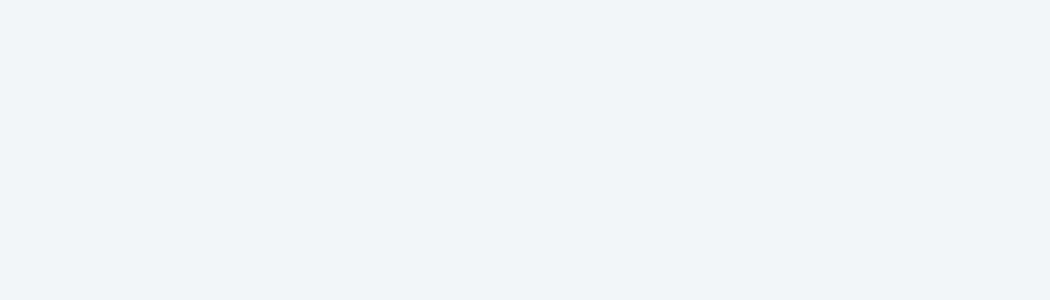
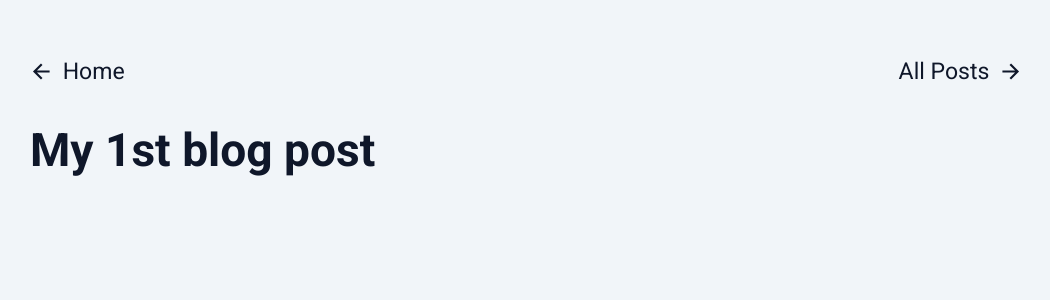
Before and after one commit to damiensedgwick/my-website, a Next.js app: page /posts/test-one in a window 1280 px wide. Shown: the top 300 px of the page, without its empty margins (114-1164 px from the left). Built offline with nearby package versions, Linux system fonts and the light colour scheme.

Commit message:
Data is passing to blog post pages

```diff
--- /dev/null
+++ b/src/components/BlogPost.tsx
@@ -0,0 +1,59 @@
+import { FC } from 'react';
+import Link from 'next/link';
+import { styled, theme } from '../../stitches.config';
+
+import { IoArrowBackSharp, IoArrowForwardSharp } from 'react-icons/io5';
+
+const Layout = styled('div', {
+  padding: '3rem 0',
+  margin: '0 auto',
+  maxWidth: '992px',
+});
+
+const StyledAnchor = styled('a', {
+  display: 'flex',
+  flexDirection: 'row',
+  alignItems: 'center',
+  textDecoration: 'none',
+  color: theme.colors.secondary,
+
+  span: {
+    margin: '0 0.5rem',
+  },
+});
+
+const HeaderLinks = styled('div', {
+  display: 'flex',
+  flexDirection: 'row',
+  justifyContent: 'space-between',
+  marginBottom: '2rem',
+});
+
+interface BlogPostLayoutProps {
+  meta: {
+    date: string;
+    author: string;
+    title: string;
+    excerpt: string;
+    featureImageUrl: string;
+  };
+}
+
+export const BlogPostLayout: FC<BlogPostLayoutProps> = ({ meta }) => (
+  <Layout>
+    <HeaderLinks>
+      <Link href={'/'} passHref={true}>
+        <StyledAnchor>
+          <IoArrowBackSharp /> <span>Home</span>
+        </StyledAnchor>
+      </Link>
+      <Link href={'/posts'} passHref={true}>
+        <StyledAnchor>
+          <span>All Posts</span> <IoArrowForwardSharp />
+        </StyledAnchor>
+      </Link>
+    </HeaderLinks>
+
+    <h1>{meta.title}</h1>
+  </Layout>
+);
--- a/src/components/PostCard.tsx
+++ b/src/components/PostCard.tsx
@@ -3,11 +3,13 @@ import Image from 'next/image';
 import { styled, theme } from '../../stitches.config';
 
 const Link = styled('a', {
+  paddingRight: '0.5rem',
   display: 'flex',
   textDecoration: 'none',
   color: theme.colors.secondary,
   background: theme.colors.primary,
   minHeight: '90px',
+  border: `solid 2px ${theme.colors.secondary}`,
 
   '@sm': {
     height: '105px',
--- a/src/pages/index.tsx
+++ b/src/pages/index.tsx
@@ -18,8 +18,6 @@ export default function Home({ posts }: HomeProps) {
   const [prefersDarkTheme, setPrefersDarkTheme] = useState(false);
 
   useInterval(() => setIsLoading(false), 1000);
-
-  console.log(posts[0]);
 
   return (
     <Homepage theme={prefersDarkTheme ? 'dark' : 'light'}>
--- a/src/pages/posts/test-one.mdx
+++ b/src/pages/posts/test-one.mdx
@@ -1,4 +1,5 @@
 import Head from 'next/head';
+import {BlogPostLayout} from '../../components/BlogPost'
 
 export const meta = {
   date: '07-03-2022',
@@ -11,3 +12,5 @@ export const meta = {
 <Head>
   <title>{meta.title}</title>
 </Head>
+
+export default ({ children }) => <BlogPostLayout meta={meta}>{children}</BlogPostLayout>
```
Also changed, not shown: src/pages/posts.tsx (added, +7 -0 lines), src/pages/posts/test-three.mdx (deleted, +0 -13 lines), src/pages/posts/test-two.mdx (deleted, +0 -13 lines).
